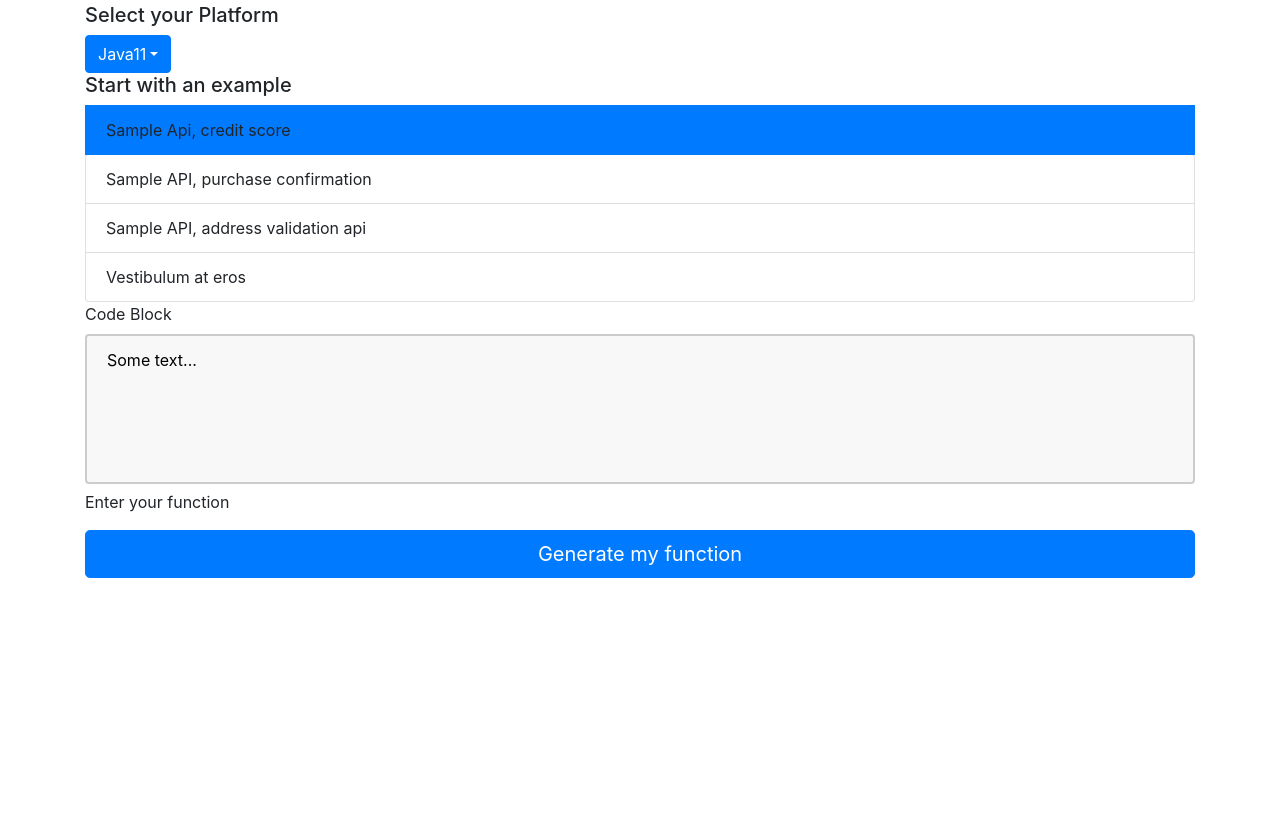
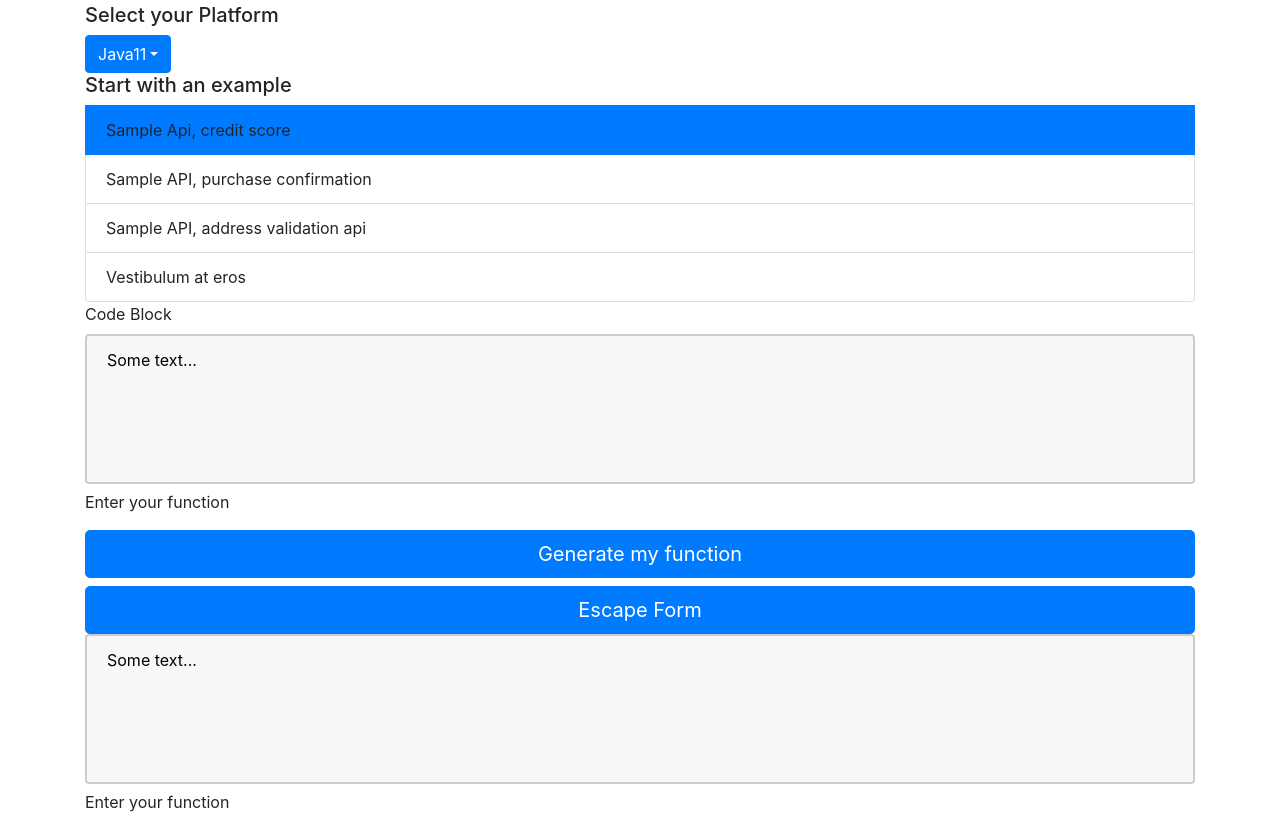
Before and after one commit to yilmazerd/ifwebsite, a plain HTML site: page create-your-function.html in a window 1280 px wide. Shown: the part 319-1133 px from the top of the page. Before the commit the page ends 897 px from the top, so only its background shows below. Drawn offline with nearby package versions, Linux system fonts and the light colour scheme.

Commit message:
S003 Handle escape in the form

```diff
--- a/create-your-function.html
+++ b/create-your-function.html
@@ -101,6 +101,8 @@ textarea {
 
 
             <button type="button" onclick="getUrlFromSubmit()" class="btn btn-primary btn-lg btn-block">Generate my function</button>
+            <button type="button" onclick="escapeForm()" class="btn btn-primary btn-lg btn-block">Escape Form</button>
+            <textarea id="escapedData">Some text...</textarea>Enter your function</small> </div>
           </form>
         </div>
       </div>
@@ -178,6 +180,8 @@ function getUrlFromSubmit() {
 
 };
 
+function escapeForm() {}
+
 
   </script>
 </body>
```
